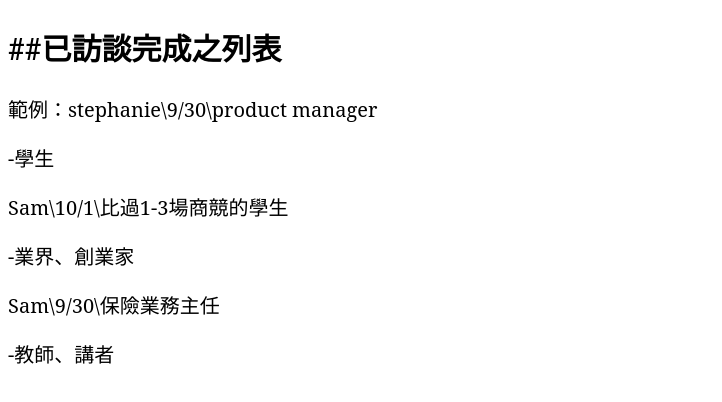
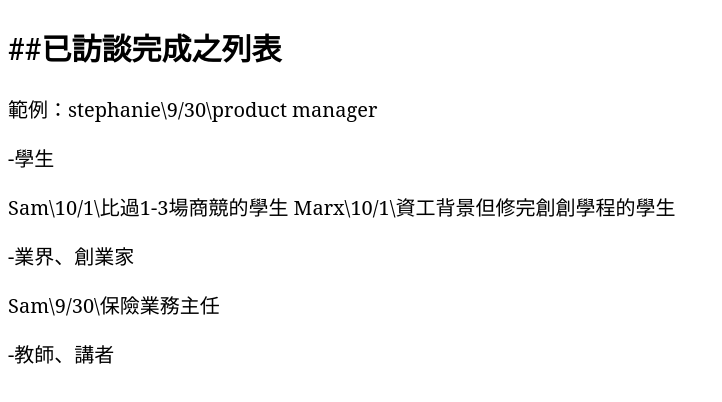
Before and after one commit to adastra-tw/docs, a Next.js app: page /interview/9 in a window 1280 px wide. Shown: the top 402 px of the page, without its empty margins (0-722 px from the left). Built offline with nearby package versions, Linux system fonts and the light colour scheme.

Commit message:
Update 9.mdx

```diff
--- a/pages/interview/9.mdx
+++ b/pages/interview/9.mdx
@@ -5,6 +5,7 @@
 -學生
 
 Sam\10/1\比過1-3場商競的學生
+Marx\10/1\資工背景但修完創創學程的學生
 
 -業界、創業家
 
```
